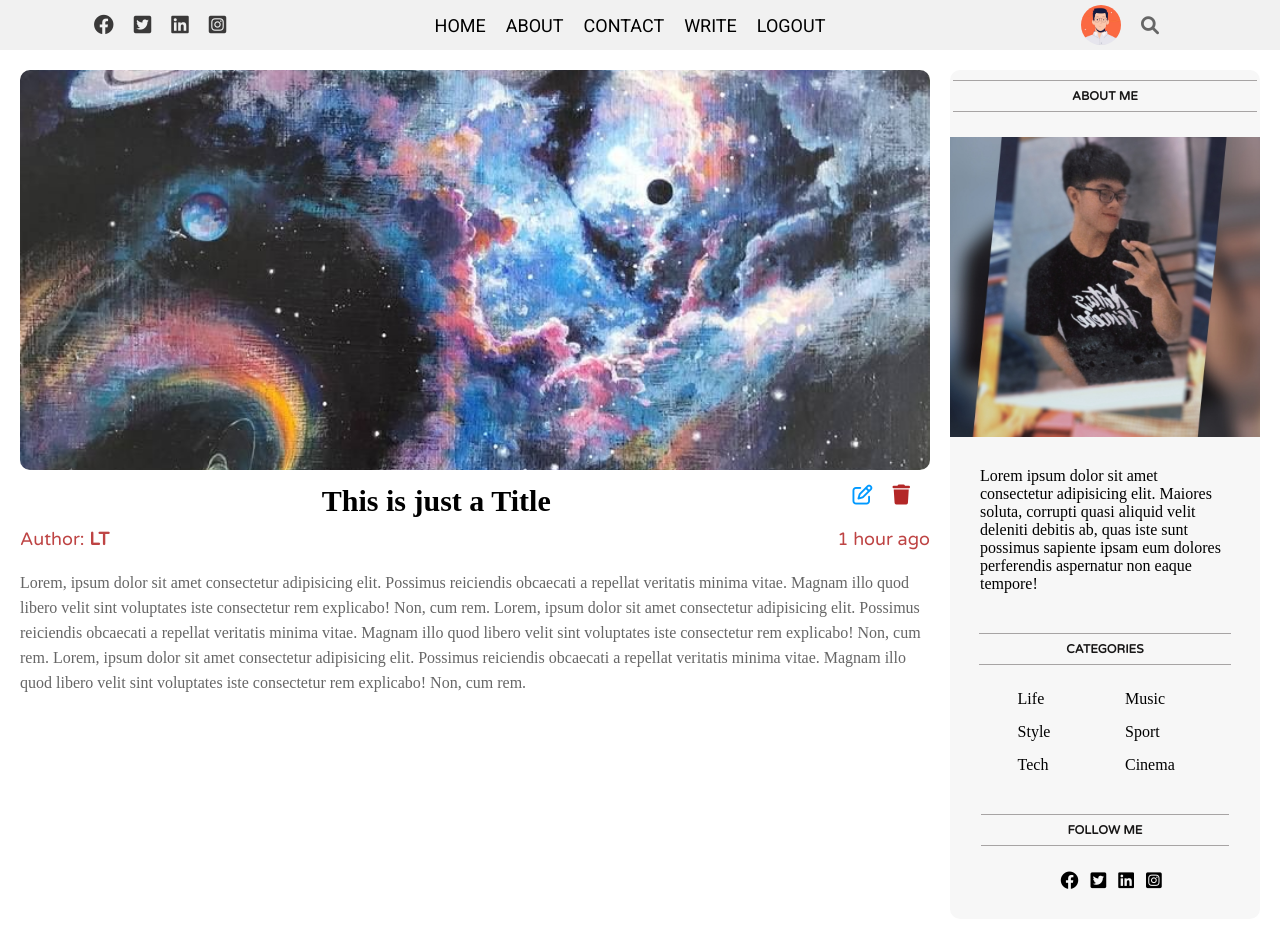
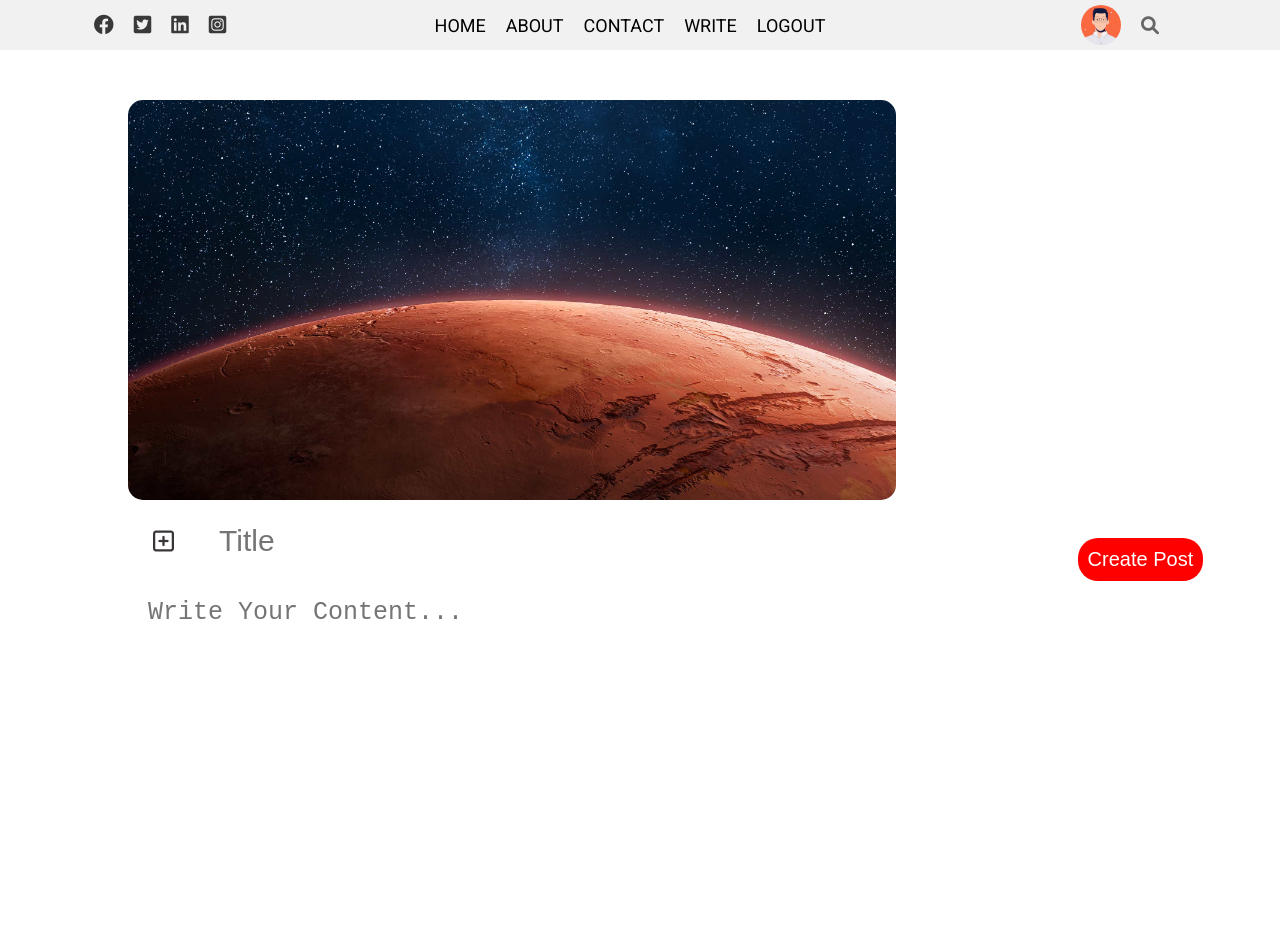
Before and after one commit to ThomasLe-dev/MERN-Blog, a React (Create React App) app: page / in a window 1280 px wide. Shown: the top 952 px of the page. Built offline with nearby package versions, Linux system fonts and the light colour scheme.

Commit message:
Create post

```diff
--- a/src/App.js
+++ b/src/App.js
@@ -1,12 +1,13 @@
 import Home from "./pages/home/Home";
 import TopBar from "./components/topbar/TopBar";
 import Single from "./pages/single/Single";
+import Write from "./pages/write/Write";
 
 function App() {
   return (
     <>
     <TopBar/>
-    <Single/>
+    <Write/>
     </>
   );
 }
--- /dev/null
+++ b/src/pages/write/Write.jsx
@@ -0,0 +1,24 @@
+import "./write.css"
+
+export default function Write() {
+    return (
+
+      <div className="write">
+          <img src="./images/wallpaper-2.jpg" alt="" className="write-img"/>
+        <form className="write-form">
+            <div className="write-form-group">
+                <label htmlFor="file-input">
+                    <i className="write-icon far fa-plus-square"></i>
+                </label>
+                <input type="file" id="file-input" />
+                <input type="text"  placeholder="Title" className="write-input" autoFocus={true}/>
+            </div>
+            <div className="write-form-group">
+                <textarea placeholder="Write Your Content..." type="text" className="write-input write-text"></textarea>
+            </div>
+            <button className="write-submit">Create Post</button>
+        </form>
+      </div>
+
+    )
+}
--- /dev/null
+++ b/src/pages/write/write.css
@@ -0,0 +1,66 @@
+#file-input{
+  display: none;
+}
+
+.write{
+  padding-top: 50px;
+}
+
+.write-img{
+  margin-left: 10%;
+  width: 60%;
+  height: 400px;
+  object-fit: cover;
+  border-radius: 15px;
+}
+
+.write-form{
+  position: relative;
+}
+
+.write-form-group{
+  margin-left: 10%;
+  display: flex;
+  align-items: center;
+}
+
+.write-icon{
+  font-size: 24px;
+  color: rgb(58, 54, 54);
+  cursor: pointer;
+  margin: 0 25px;
+}
+
+.write-input{
+  font-size: 30px;
+  padding: 20px;
+  border: none;
+  width: 70vw;
+}
+
+.write-input:focus{
+    outline: none;
+}
+
+.write-text{
+  font-size: 25px;
+  height: 70vh;
+}
+
+.write-submit{
+  position: absolute;
+  top: 5%;
+  right: 6%;
+  padding: 10px;
+  border-radius: 20px;
+  background-color: red;
+  color: #fff;
+  font-size: 20px;
+  border: none;
+}
+
+.write-submit:hover{
+  background-color: green;
+  color: #fff;
+  cursor: pointer;
+}
```
